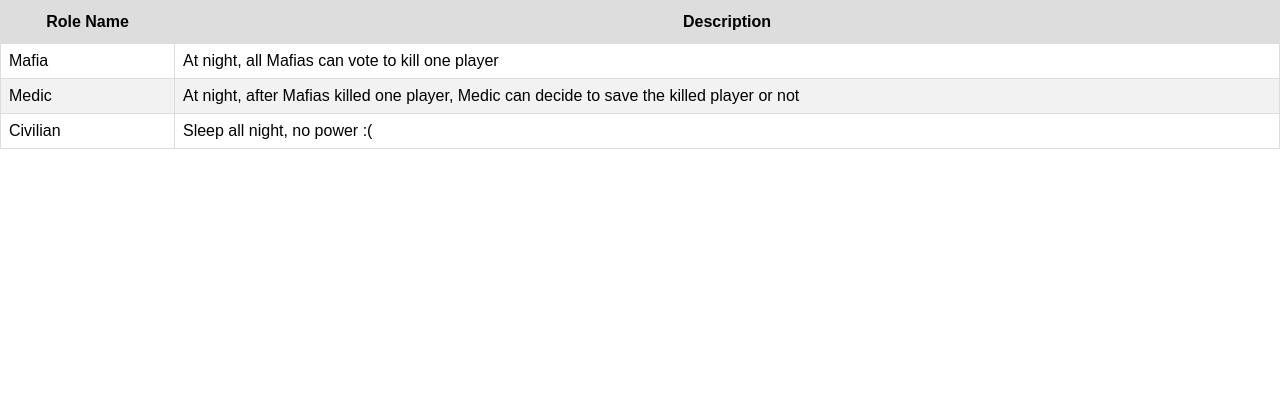
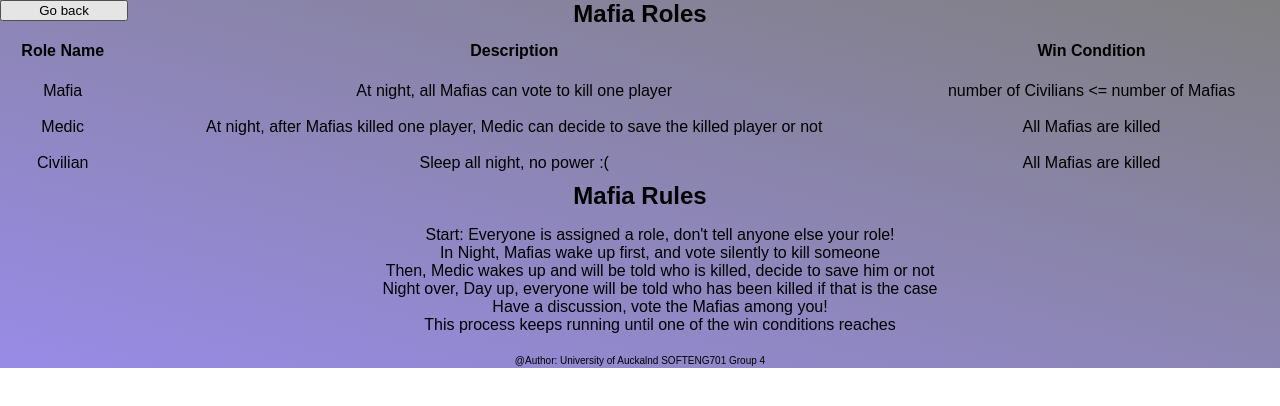
Before and after one commit to Mafia-Hands/Mafia, a React (Create React App) app in the folder frontend/: page / in a window 1280 px wide. Shown: the top 406 px of the page. Built offline with nearby package versions, Linux system fonts and the light colour scheme.

Commit message:
put rule and role into the modal, and a separate "go back" button

```diff
--- a/frontend/src/App.js
+++ b/frontend/src/App.js
@@ -2,12 +2,19 @@ import logo from './logo.svg';
 import './App.css';
 
 import RoleTable from './Components/RoleTable';
+import RuleParagraph from './Components/RuleParagraph';
+
+import RuleAndRuleModal from './Pages/RoleAndRuleModal';
 
 function App() {
   return (
 
     <div>
-      <RoleTable />
+      {/* <RuleParagraph />
+      <RoleTable /> */}
+
+        <RuleAndRuleModal />
+
     </div>
   );
 }
--- /dev/null
+++ b/frontend/src/Components/Header.js
@@ -0,0 +1,14 @@
+import React from 'react';
+import styles from '../Styles/Header.module.css';
+
+const Header = () =>{
+    return (
+        <div className={styles.Header}>
+            <button > Go back </button>
+            {/* <button style={{float:"right"}}> Go back </button> */}
+        </div>
+
+    )
+}
+
+export default Header;
--- a/frontend/src/Components/RoleTable.js
+++ b/frontend/src/Components/RoleTable.js
@@ -3,15 +3,17 @@ import styles from '../Styles/RuleTable.module.css';
 
 const RuleTable = () => {
 
-    const tableHeader = ["Role Name", "Description"]
+    const tableHeader = ["Role Name", "Description", "Win Condition"]
 
-    const roles = [ { name: "Mafia", description: "At night, all Mafias can vote to kill one player" },
-                    { name: "Medic", description: "At night, after Mafias killed one player, Medic can decide to save the killed player or not" },
-                    { name: "Civilian", description: "Sleep all night, no power :(" }
+    // later for multi-mode version, fetch the data by the backend
+    // eg: if the user choose to play one-night ultimate mode, this will be tanner, mason, etc
+    const roles = [ { name: "Mafia", description: "At night, all Mafias can vote to kill one player", winCondition: "number of Civilians <= number of Mafias" },
+                    { name: "Medic", description: "At night, after Mafias killed one player, Medic can decide to save the killed player or not", winCondition: "All Mafias are killed" },
+                    { name: "Civilian", description: "Sleep all night, no power :(", winCondition: "All Mafias are killed" }
                   ]
 
     return (
-        <div>
+        <div className={styles.gradient}>
             <table className={styles.roleTable}>
                 <thead>
                     <tr >
@@ -24,6 +26,7 @@ const RuleTable = () => {
                         <tr key={role.name}>
                             <td> {role.name}  </td>
                             <td> {role.description} </td>
+                            <td> {role.winCondition} </td>
                         </tr>
                     ))}
 
--- /dev/null
+++ b/frontend/src/Components/RuleParagraph.js
@@ -0,0 +1,23 @@
+import styles from '../Styles/RuleParagraph.module.css';
+
+import React from 'react';
+
+const RuleParagraph = () => {
+
+    return (
+        <div className={styles.gradient}>
+            <b> Mafia Rules </b>
+            <ul>
+                <li> Start: Everyone is assigned a role, don't tell anyone else your role!</li>
+                <li> In Night, Mafias wake up first, and vote silently to kill someone  </li>
+                <li> Then, Medic wakes up and will be told who is killed, decide to save him or not </li>
+                <li> Night over, Day up, everyone will be told who has been killed if that is the case </li>
+                <li> Have a discussion, vote the Mafias among you! </li>
+                <li> This process keeps running until one of the win conditions reaches </li>
+            </ul>
+            <label> @Author: University of Auckalnd SOFTENG701 Group 4 </label>
+        </div>
+    )
+}
+
+export default RuleParagraph;
--- a/frontend/src/Pages/RoleAndRuleModal.js
+++ b/frontend/src/Pages/RoleAndRuleModal.js
@@ -1,13 +1,27 @@
 import React from 'react';
+import RoleTable from '../Components/RoleTable.js';
+import RuleParagraph from '../Components/RuleParagraph';
+import styles from '../Styles/RoleAndRuleModal.module.css';
+import Header from '../Components/Header';
 
 const RoleAndRuleModal = () => {
 
+    return (
+        <div className={styles.gradient}>
 
-    return (
-        <label> Mafia - Roles and Rules </label>
+            <Header />
 
+            <div>
+                <b> Mafia Roles </b>
+            </div>
+
+
+            <RoleTable />
+            <RuleParagraph />
+
+        </div>
 
     )
 }
 
-export default RuleModal;
+export default RoleAndRuleModal;
--- /dev/null
+++ b/frontend/src/Styles/Header.module.css
@@ -0,0 +1,5 @@
+.Header button {
+    width: 10%;
+    position: absolute;
+    left:0%;
+}
--- /dev/null
+++ b/frontend/src/Styles/RoleAndRuleModal.module.css
@@ -0,0 +1,8 @@
+.gradient {
+    background-color: grey;
+    background-image:
+        linear-gradient(
+        to top right,
+        #988be7, grey
+        );
+}
--- /dev/null
+++ b/frontend/src/Styles/RuleParagraph.module.css
@@ -0,0 +1,14 @@
+div {
+    text-align: center;
+    font-family: Arial, Helvetica, sans-serif;
+}
+
+ul { list-style: none; }
+
+b {
+    font-size: x-large;
+}
+
+label {
+    font-size: x-small;
+}
--- a/frontend/src/Styles/RuleTable.module.css
+++ b/frontend/src/Styles/RuleTable.module.css
@@ -1,15 +1,14 @@
 .roleTable {
     font-family: Arial, Helvetica, sans-serif;
-    border-collapse: collapse;
+    border-collapse: separate;
     width: 100%;
+
 }
 
 .roleTable td, .roleTable th {
-    border: 1px solid #ddd;
+    /* border: 1px solid #ddd; */
     padding: 8px;
 }
-
-.roleTable tr:nth-child(even){background-color: #f2f2f2;}
 
 .roleTable tr:hover {background-color: #ddd;}
 
```
